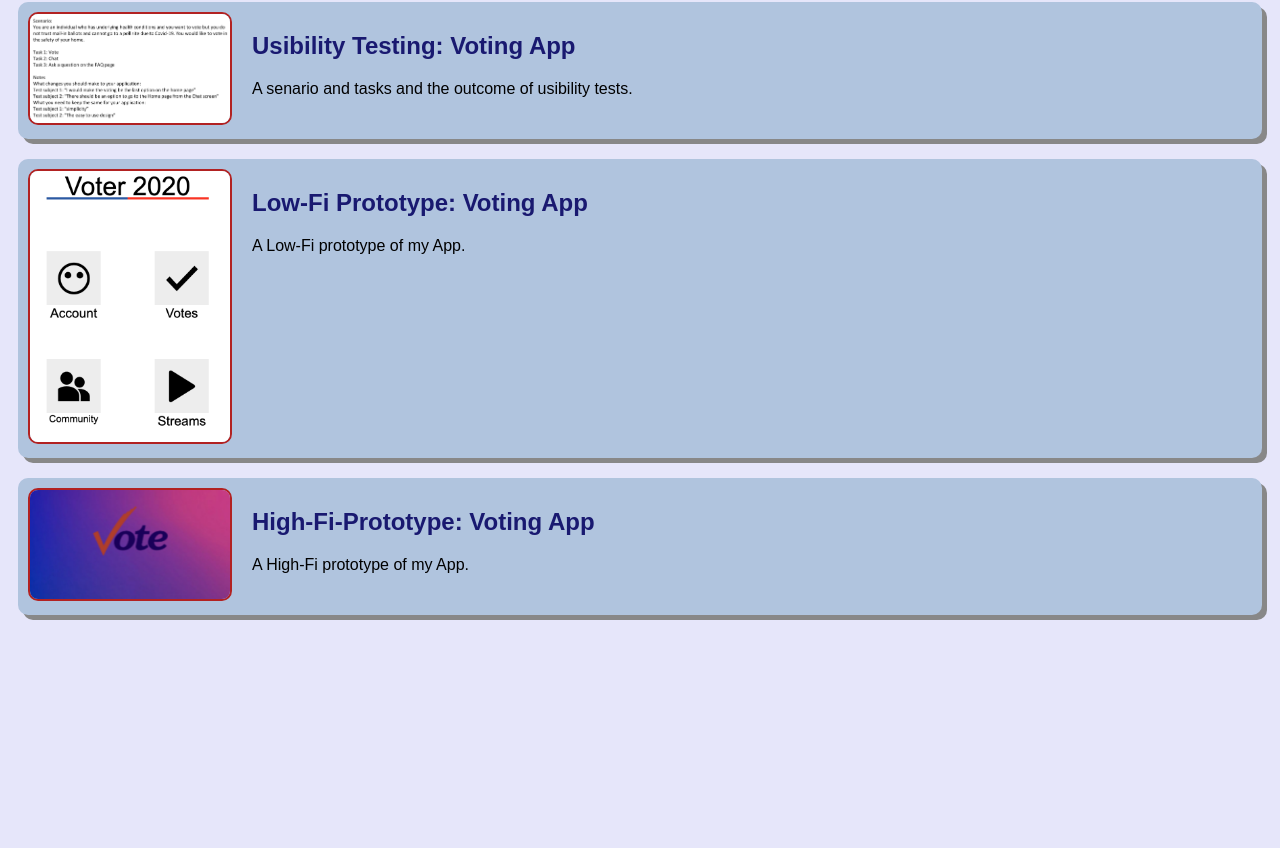
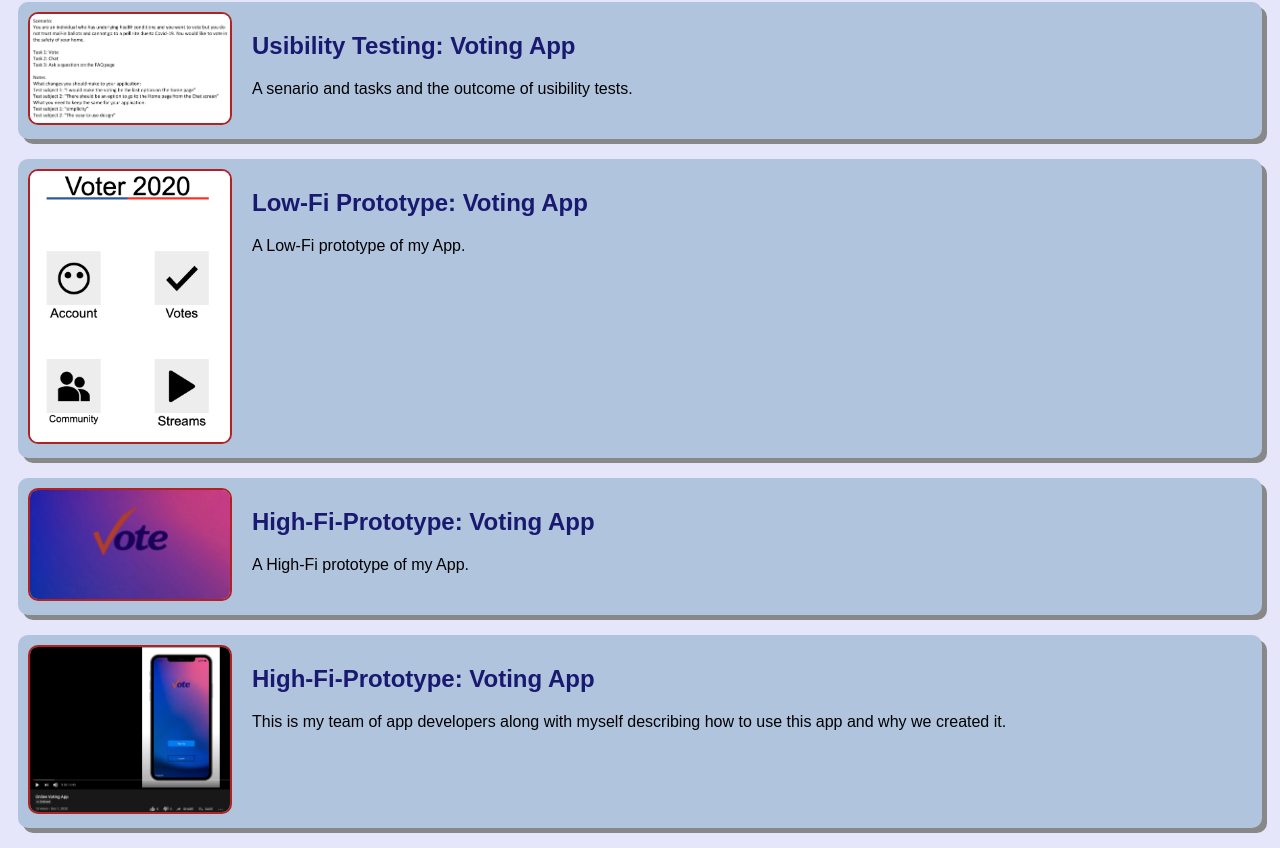
Before and after one commit to austinjnagel/austinjnagel.github.io, a plain HTML site: page index.html in a window 1280 px wide. Shown: the part 1489-2337 px from the top of the page. Before the commit the page ends 2124 px from the top, so only its background shows below. Drawn offline with Linux system fonts and the light colour scheme.

Commit message:
Add files via upload

```diff
--- a/index.html
+++ b/index.html
@@ -99,7 +99,13 @@
            A High-Fi prototype of my App.
      </p>
  </section>
-</Section>
+</Section>     <!-- High-fi-prototype Project Assignment -->
+<Section class= "assignment">
+   <a href="https://www.youtube.com/watch?v=UaCNJEfHZXk&feature=youtu.be"><img src ="images/Project.png"></a>
+ <section class="ass-details">
+      <a href="https://www.youtube.com/watch?v=UaCNJEfHZXk&feature=youtu.be"><h2>High-Fi-Prototype: Voting App</h2></a>
+     <p>
+      This is my team of app developers along with myself describing how to use this app and why we created it.
 </div>
     </body>
 </html>
```
Also changed, not shown: images/Project.png (added).
